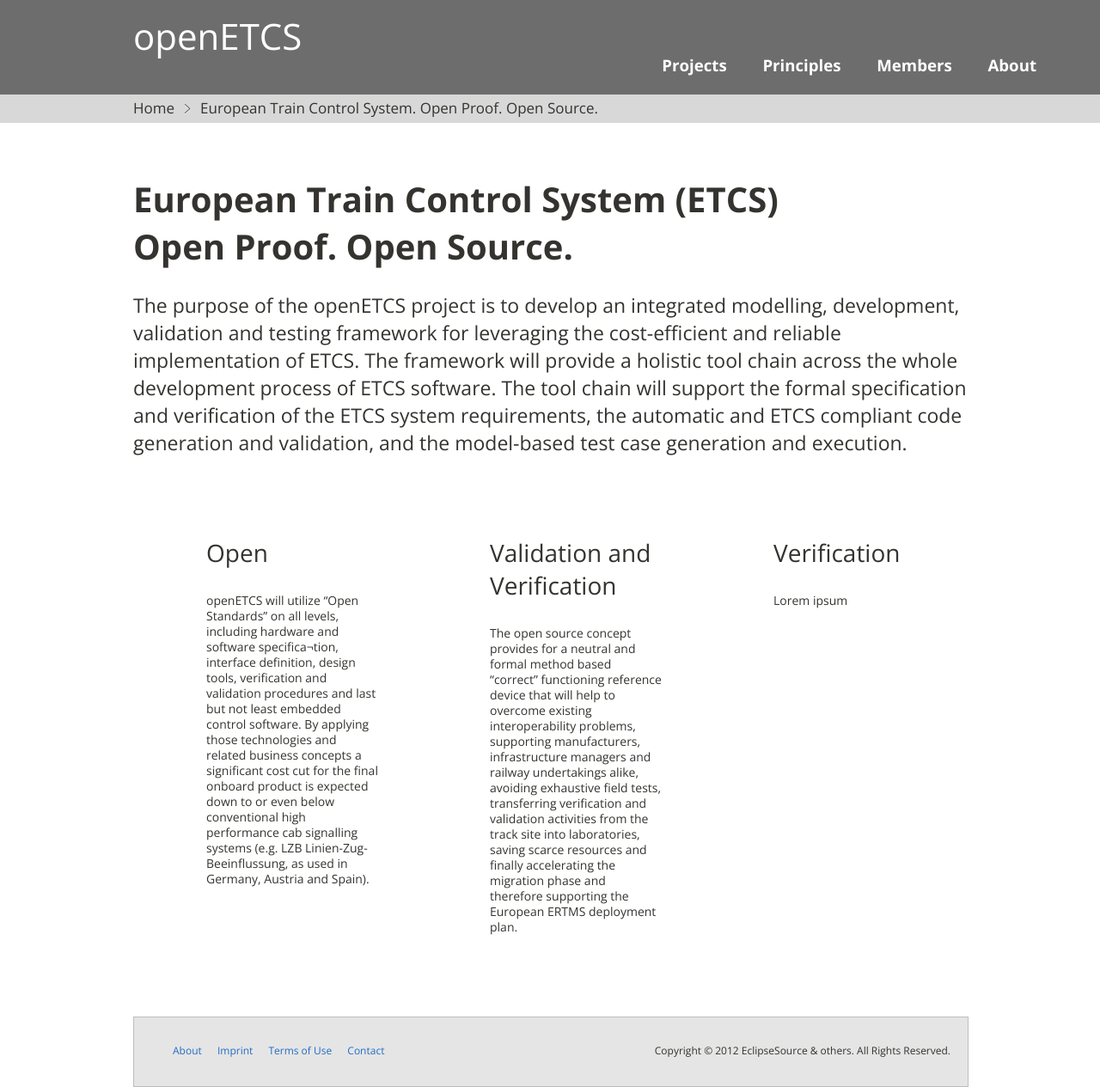
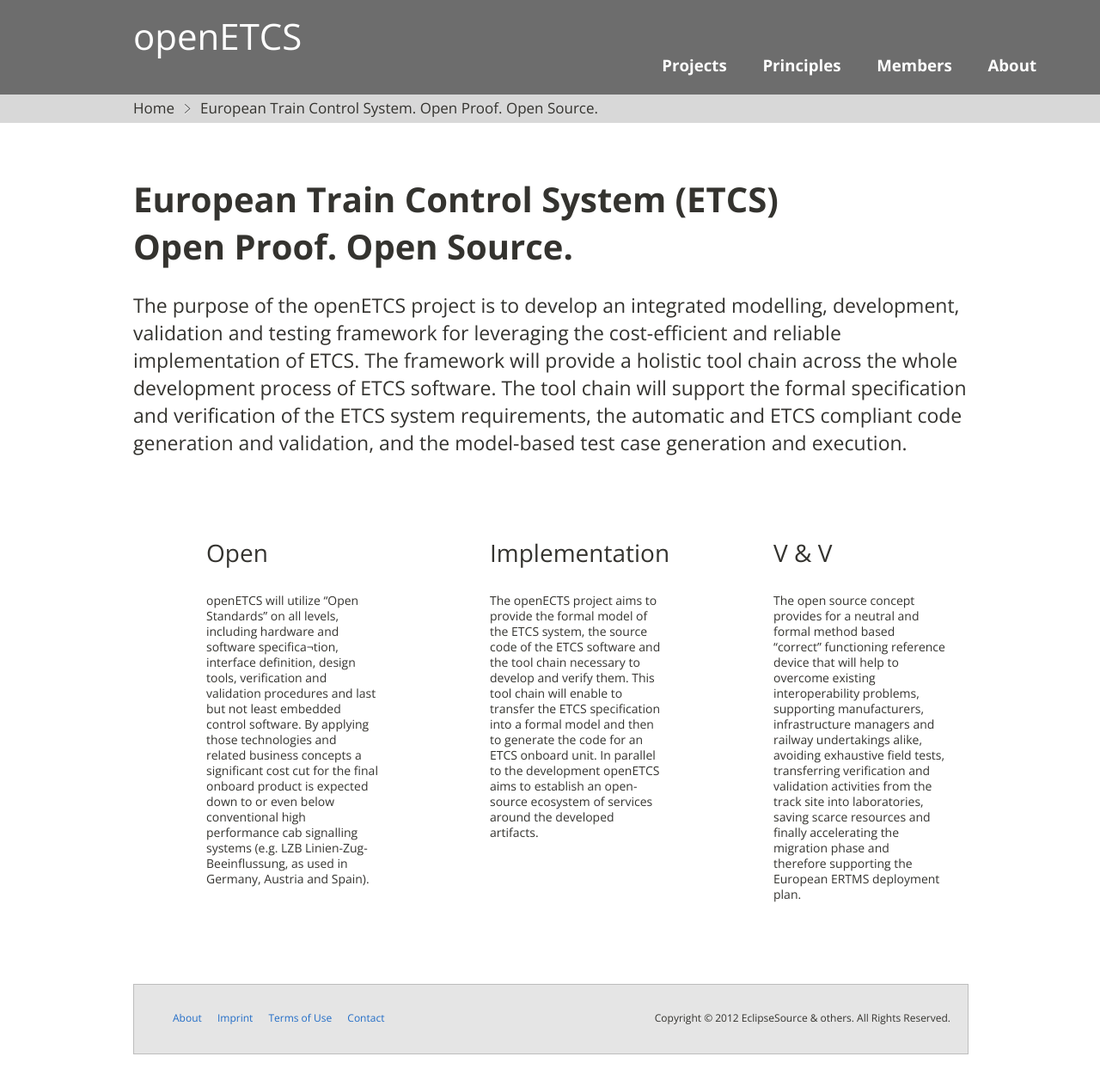
Before and after one commit to openETCS/openetcs.github.com, a Jekyll site: the page built from index.html, in a window 1280 px wide. Shown: the whole page at 86% size. Built offline with Jekyll 4.4.1, drawn with Linux system fonts in a browser that asks for light colours; after the commit the page ends 1227 px from its top, so only the background shows below that.

Commit message:
Update index.html

```diff
--- a/index.html
+++ b/index.html
@@ -29,9 +29,9 @@ title: European Train Control System. Open Proof. Open Source.
   <div class="feature span3">
     <div id="ui-kit" class="icon"></div>
     <div class="feature-description">
-      <h2>Validation and Verification</h2>
+      <h2>Implementation</h2>
       <p>
-        The open source concept provides for a neutral and formal method based “correct” functioning reference device that will help to overcome existing interoperability problems, supporting manufacturers, infrastructure managers and railway undertakings alike, avoiding exhaustive field tests, transferring verification and validation activities from the track site into laboratories, saving scarce resources and finally accelerating the migration phase and therefore supporting the European ERTMS deployment plan.
+        The openECTS project aims to provide the formal model of the ETCS system, the source code of the ETCS software and the tool chain necessary to develop and verify them. This tool chain will enable to transfer the ETCS specification into a formal model  and then to generate the code for an ETCS onboard unit. In parallel to the development openETCS aims to establish an open-source ecosystem of services around the developed artifacts.
       </p>
     </div>
   </div>
@@ -39,9 +39,9 @@ title: European Train Control System. Open Proof. Open Source.
   <div class="feature span3">
     <div id="security" class="icon"></div>
     <div class="feature-description">
-      <h2>Verification</h2>
+      <h2>V & V</h2>
       <p>
-        Lorem ipsum
+        The open source concept provides for a neutral and formal method based “correct” functioning reference device that will help to overcome existing interoperability problems, supporting manufacturers, infrastructure managers and railway undertakings alike, avoiding exhaustive field tests, transferring verification and validation activities from the track site into laboratories, saving scarce resources and finally accelerating the migration phase and therefore supporting the European ERTMS deployment plan.
       </p>
     </div>
   </div>
```
